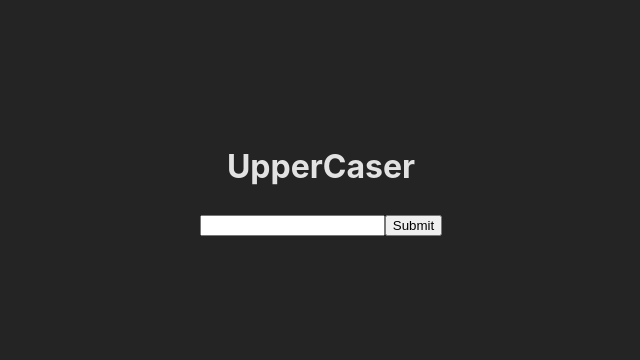
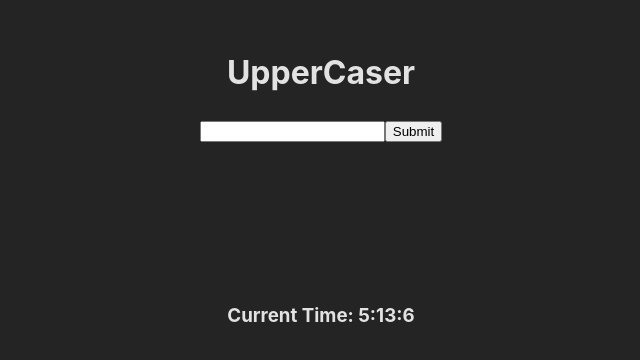
Before and after one commit to cdanielsen/uppercaser, a React (Vite) app in the folder src/client/: page / in a window 1280 px wide. Shown: the part 212-572 px from the top of the page, without its empty margins (319-959 px from the left). Built offline with nearby package versions, Linux system fonts and the light colour scheme; no server answers.

Commit message:
feat: consume GET /time on app mount; render updating time in UI

```diff
--- a/src/client/src/App.css
+++ b/src/client/src/App.css
@@ -4,3 +4,7 @@
   padding: 2rem;
   text-align: center;
 }
+
+.Content__TimeDisplay {
+  margin-top: 10rem;
+}
--- a/src/client/src/App.tsx
+++ b/src/client/src/App.tsx
@@ -1,4 +1,4 @@
-import { useState } from "react";
+import { useEffect, useState } from "react";
 import "./App.css";
 import MessageForm from "./components/MessageForm";
 import { MessageResponse } from "./api";
@@ -6,6 +6,25 @@ import { MessageResponse } from "./api";
 function App() {
   const [responseText, setResponseText] = useState("");
   const [hasError, setError] = useState(false);
+  const [lastServerSentTime, setLastServerSentTime] = useState(Date.now());
+
+  useEffect(() => {
+    const eventSource = new EventSource("/api/time");
+    // Update time on new message from server
+    eventSource.onmessage = function (event: { data: string }) {
+      setLastServerSentTime(parseInt(event.data));
+    };
+    // Handle errors
+    eventSource.onerror = function (error) {
+      console.error("EventSource failed:", error);
+      eventSource.close();
+    };
+
+    // Close the connection on unmount
+    return () => {
+      eventSource.close();
+    };
+  }, []);
 
   const handleSubmit = ({ message }: MessageResponse) => {
     setError(false);
@@ -17,15 +36,30 @@ function App() {
     setError(true);
   };
 
+  const generateHumanTime = (unixTimestamp: number) => {
+    const date = new Date(unixTimestamp);
+
+    // Extract hours, minutes, and seconds
+    const hours = date.getHours();
+    const minutes = date.getMinutes();
+    const seconds = date.getSeconds();
+
+    // Return the result as an object
+    return `${hours}:${minutes}:${seconds}`;
+  };
+
   return (
     <>
       <header>
         <h1>UpperCaser</h1>
       </header>
-      <main id="Content">
+      <main className="Content">
         <MessageForm onSubmitError={handleError} onResponse={handleSubmit} />
         <h3 aria-label="Submission result">
           {hasError ? "An error occurred. Please try again" : responseText}
+        </h3>
+        <h3 className="Content__TimeDisplay">
+          Current Time: {generateHumanTime(lastServerSentTime)}
         </h3>
       </main>
     </>
--- a/src/server/routes/api/time.ts
+++ b/src/server/routes/api/time.ts
@@ -1,5 +1,8 @@
 import { Request, Response } from "express";
 import { clearInterval } from "timers";
+
+// TODO: This should probably be an env variable
+const TIME_UPDATE_INTERVAL = 60000;
 
 export const handleGetTime = (req: Request, res: Response) => {
   const headers = {
@@ -17,7 +20,7 @@ export const handleGetTime = (req: Request, res: Response) => {
   // Send immediately on fresh connection
   sendTime();
   // Send an update on a regular interval
-  const intervalId = setInterval(sendTime, 1000);
+  const intervalId = setInterval(sendTime, TIME_UPDATE_INTERVAL);
 
   req.on("close", () => {
     clearInterval(intervalId);
```
